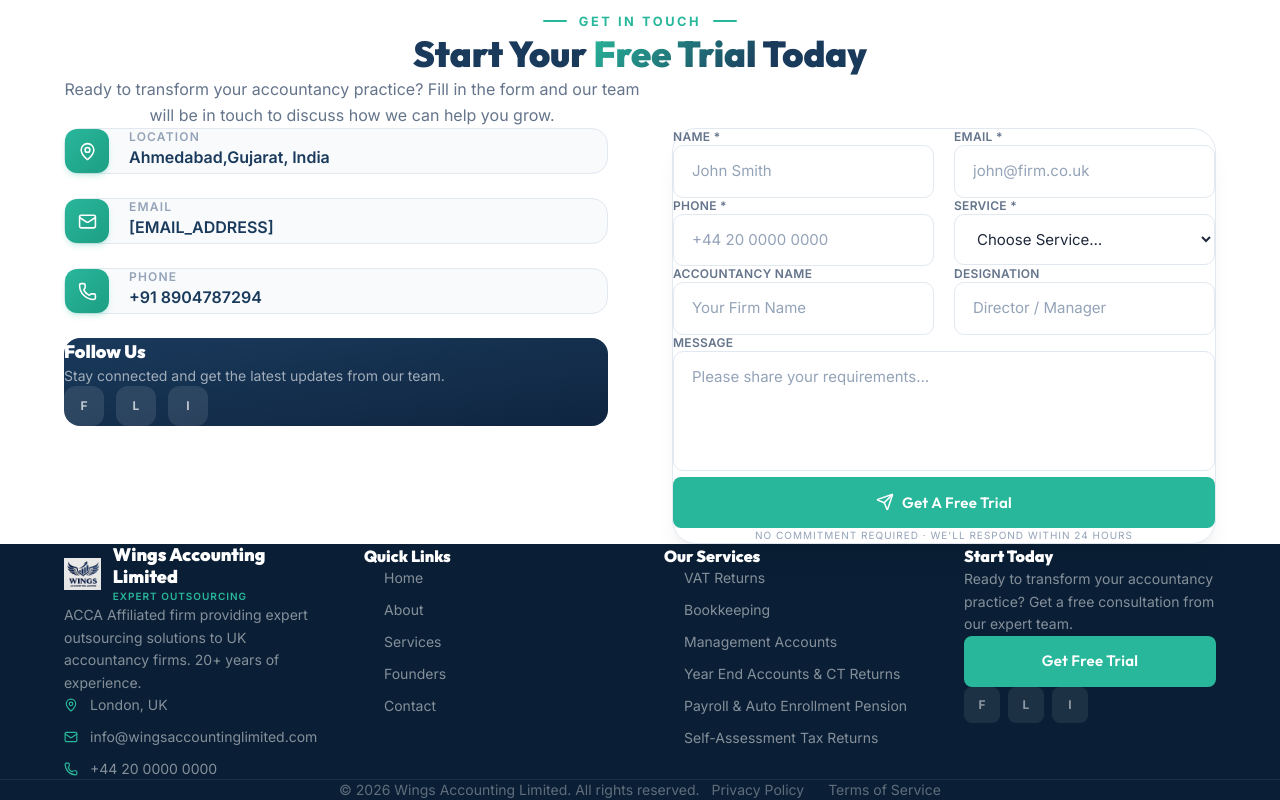
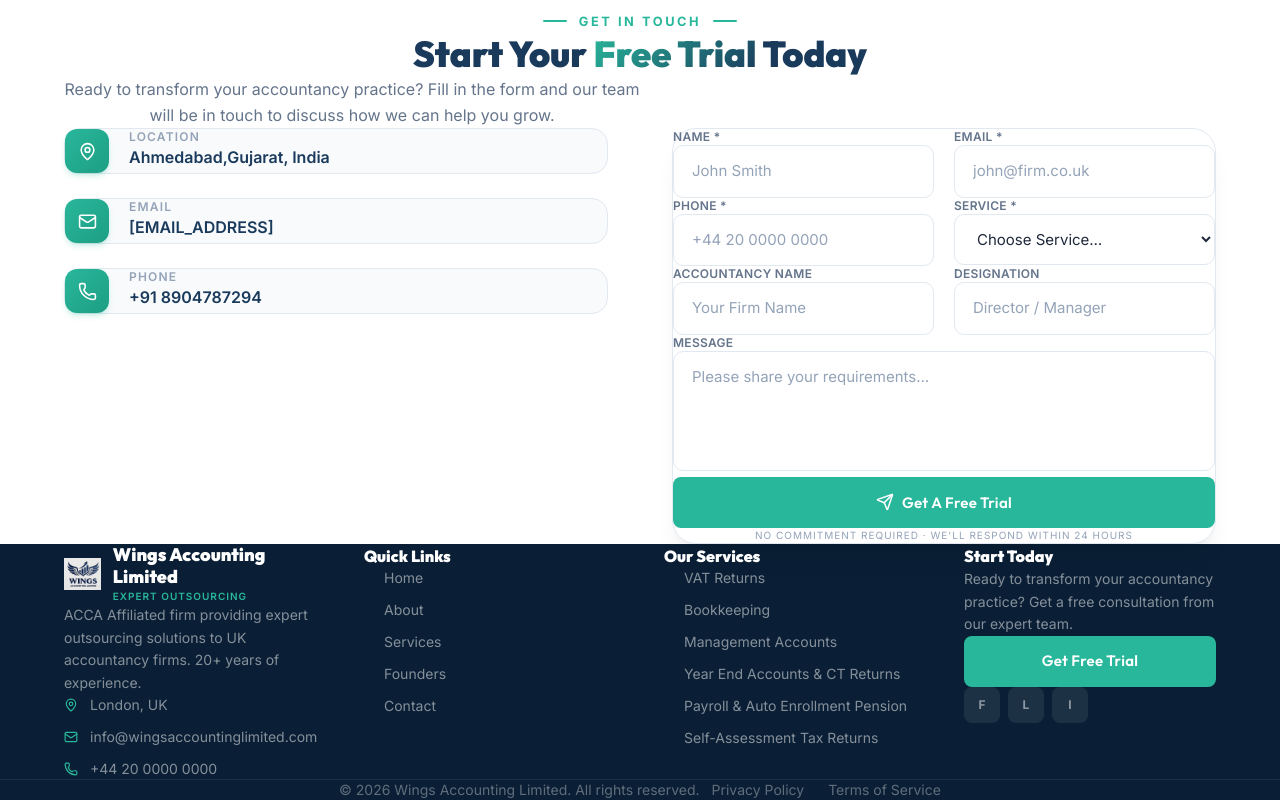
Before and after one commit to manavshah052003/Wings-Accounting-Limited, a Next.js app: page / in a window 1280 px wide. Shown: the part 3283-4083 px from the top of the page. Built offline with nearby package versions, Linux system fonts and the light colour scheme.

Commit message:
Updated feature/fixed issues

```diff
--- a/src/components/Contact.tsx
+++ b/src/components/Contact.tsx
@@ -136,27 +136,7 @@
               );
             })}
 
-            {/* Social links */}
-            <div className="p-6 rounded-2xl bg-gradient-to-br from-[#1a3a5c] to-[#0f2540] text-white">
-              <h3 className="font-black text-lg mb-2">Follow Us</h3>
-              <p className="text-white/60 text-sm mb-5">
-                Stay connected and get the latest updates from our team.
-              </p>
-              <div className="flex gap-3">
-                {Object.entries(siteConfig.socials).map(([key, url]) => (
-                  <a
-                    key={key}
-                    href={url}
-                    target="_blank"
-                    rel="noopener noreferrer"
-                    className="w-10 h-10 rounded-xl bg-white/10 hover:bg-[#29b79b] flex items-center justify-center text-white/70 hover:text-white transition-all capitalize text-xs font-bold"
-                    aria-label={key}
-                  >
-                    {key.charAt(0).toUpperCase()}
-                  </a>
-                ))}
-              </div>
-            </div>
+
           </motion.div>
 
           {/* ── Right: form ── */}
```
